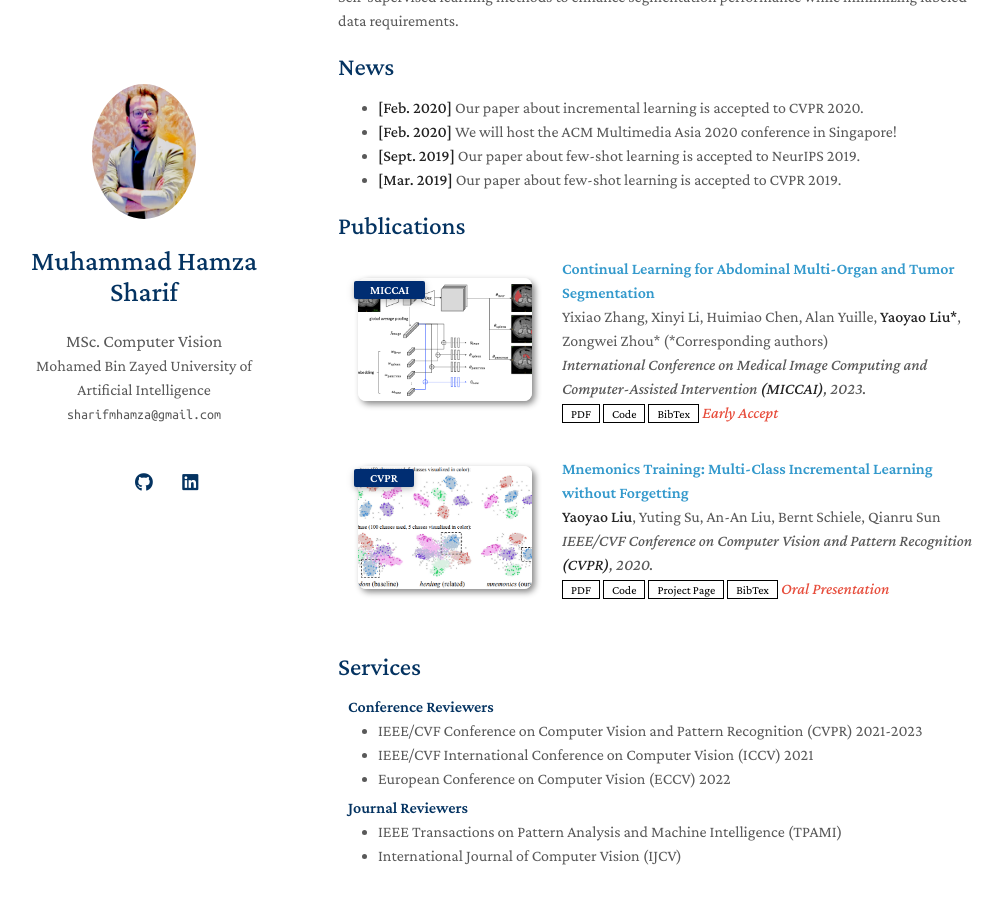
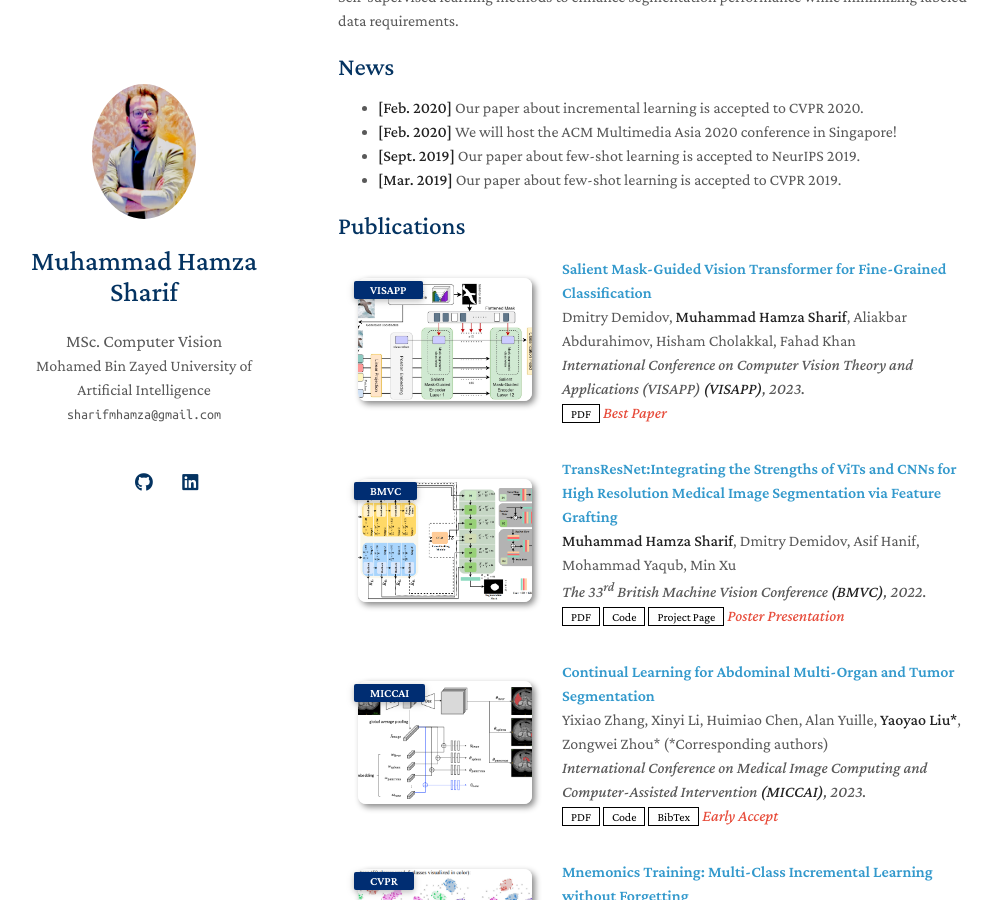
Before and after one commit to Sharifmhamza/sharifmhamza.github.io, a Jekyll site: the page built from index.md, in a window 1280 px wide and 900 px high, scrolled down 610 px. Shown: the whole window, without its empty margins (132-1135 px from the left). Built offline with Jekyll 4.4.1, drawn with Linux system fonts in a browser that asks for light colours; a style sheet for code colours, icons or effects is not loaded; our own code applies the rules of GitHub Pages for plain Markdown files.

Commit message:
Update publications.yml

```diff
--- a/_data/publications.yml
+++ b/_data/publications.yml
@@ -1,4 +1,24 @@
 main:
+
+  - title: "Salient Mask-Guided Vision Transformer for Fine-Grained Classification"
+    authors: Dmitry Demidov, <strong>Muhammad Hamza Sharif</strong>, Aliakbar Abdurahimov, Hisham Cholakkal, Fahad Khan
+    conference_short: VISAPP
+    conference: International Conference on Computer Vision Theory and Applications (VISAPP) <strong>(VISAPP)</strong>, 2023.
+    pdf: https://arxiv.org/pdf/2305.07102.pdf
+    image: ./assets/img/4thpaper.png
+    notes: Best Paper
+
+  - title: "TransResNet:Integrating the Strengths of ViTs and CNNs for High Resolution Medical Image Segmentation via Feature Grafting"
+    authors: <strong>Muhammad Hamza Sharif</strong>, Dmitry Demidov, Asif Hanif, Mohammad Yaqub, Min Xu
+    conference_short: BMVC
+    conference: The 33<sup>rd</sup> British Machine Vision Conference <strong>(BMVC)</strong>, 2022.
+    pdf: https://bmvc2022.mpi-inf.mpg.de/0293.pdf
+    code: https://github.com/Sharifmhamza/TransResNet
+    page: https://bmvc2022.mpi-inf.mpg.de/293/
+    poster: https://class-il.mpi-inf.mpg.de/mnemonics/
+    Video slides: https://bmvc2022.mpi-inf.mpg.de/0293_video.mp4
+    image: ./assets/img/3rdpaper.png
+    notes: Poster Presentation
 
   - title: Continual Learning for Abdominal Multi-Organ and Tumor Segmentation
     authors: Yixiao Zhang, Xinyi Li, Huimiao Chen, Alan Yuille, <strong>Yaoyao Liu*</strong>, Zongwei Zhou* (*Corresponding authors)
```
